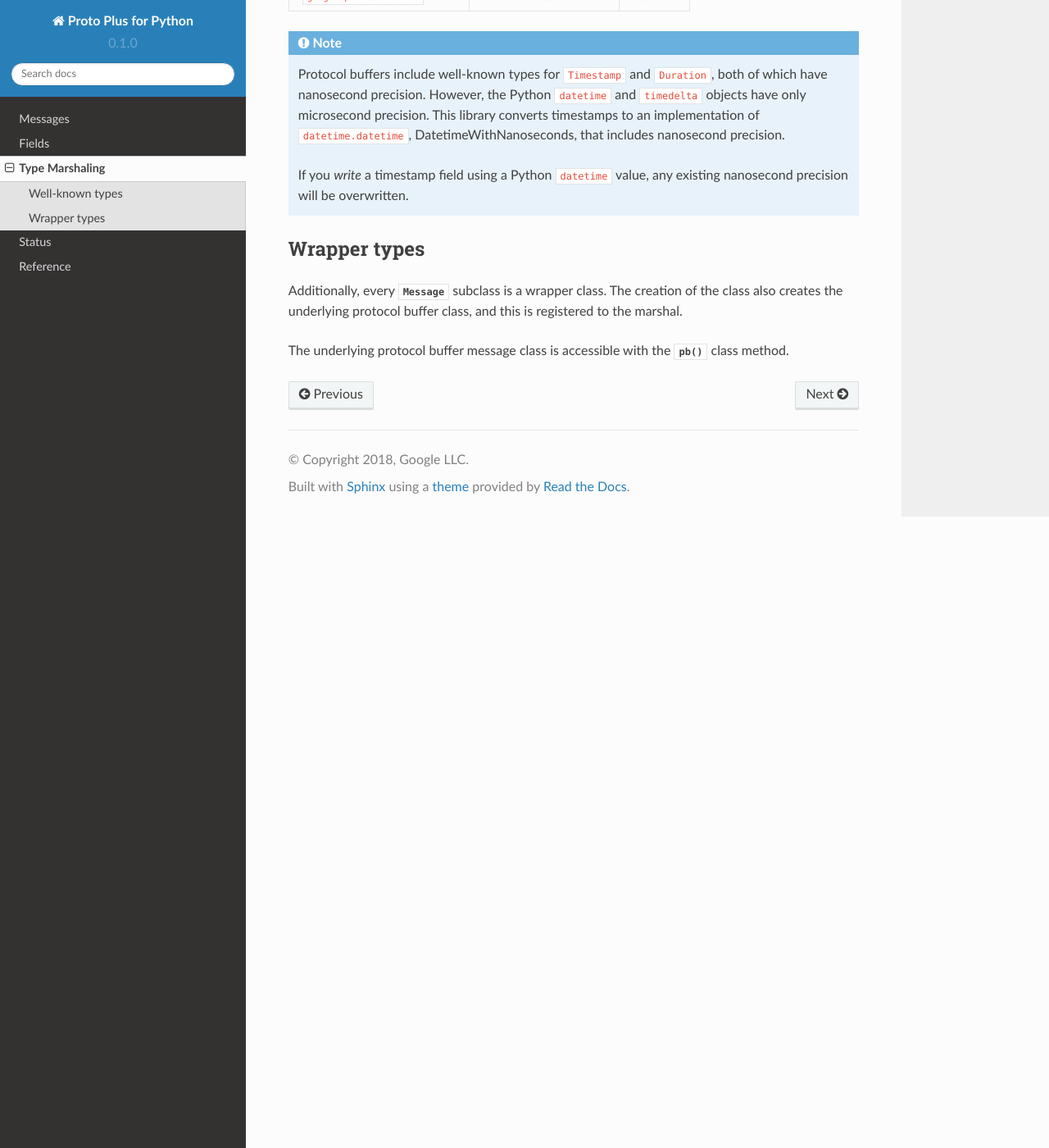
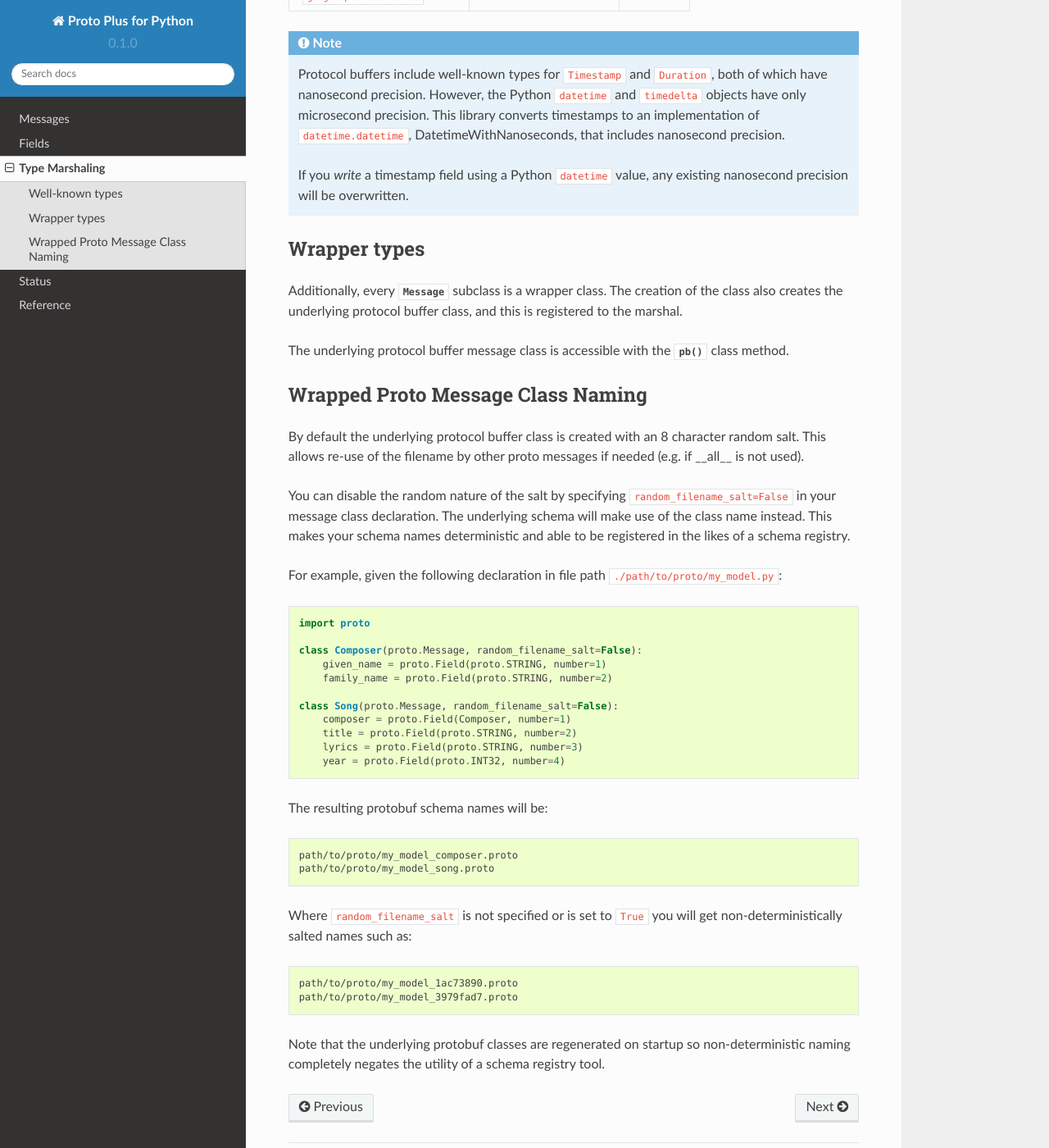
Before and after one commit to googleapis/proto-plus-python, a Sphinx documentation site: the page built from docs/marshal.rst, in a window 1280 px wide and 1400 px high, scrolled down 904 px. Shown: the whole window at 82% size. Built offline with Sphinx 7.4.7 and the Read the Docs theme 2.0.0, drawn with Linux system fonts in a browser that asks for light colours.

Commit message:
added **kwargs to __init__ method to allow named args to be input to the message meta - specifically in this case to allow the salted_filename arg to be specified. added to docs respectively added to test respectively

```diff
--- a/docs/marshal.rst
+++ b/docs/marshal.rst
@@ -54,3 +54,51 @@ this is registered to the marshal.
 
 The underlying protocol buffer message class is accessible with the
 :meth:`~.Message.pb` class method.
+
+
+Wrapped Proto Message Class Naming
+----------------
+
+By default the underlying protocol buffer class is created with an 8 character
+random salt. This allows re-use of the filename by other proto messages if
+needed (e.g. if __all__ is not used).
+
+You can disable the random nature of the salt by specifying ``random_filename_salt=False``
+in your message class declaration. The underlying schema will make use of the
+class name instead. This makes your schema names deterministic and able
+to be registered in the likes of a schema registry.
+
+For example, given the following declaration in file path ``./path/to/proto/my_model.py``:
+
+.. code-block:: python
+
+    import proto
+
+    class Composer(proto.Message, random_filename_salt=False):
+        given_name = proto.Field(proto.STRING, number=1)
+        family_name = proto.Field(proto.STRING, number=2)
+
+    class Song(proto.Message, random_filename_salt=False):
+        composer = proto.Field(Composer, number=1)
+        title = proto.Field(proto.STRING, number=2)
+        lyrics = proto.Field(proto.STRING, number=3)
+        year = proto.Field(proto.INT32, number=4)
+
+The resulting protobuf schema names will be:
+
+.. code-block:: bash
+
+    path/to/proto/my_model_composer.proto
+    path/to/proto/my_model_song.proto
+
+Where ``random_filename_salt`` is not specified or is set to ``True`` you
+will get non-deterministically salted names such as:
+
+.. code-block:: bash
+
+    path/to/proto/my_model_1ac73890.proto
+    path/to/proto/my_model_3979fad7.proto
+
+Note that the underlying protobuf classes are regenerated on startup so
+non-deterministic naming completely negates the utility of a schema
+registry tool.
```
Also changed, not shown: 2 other files.
